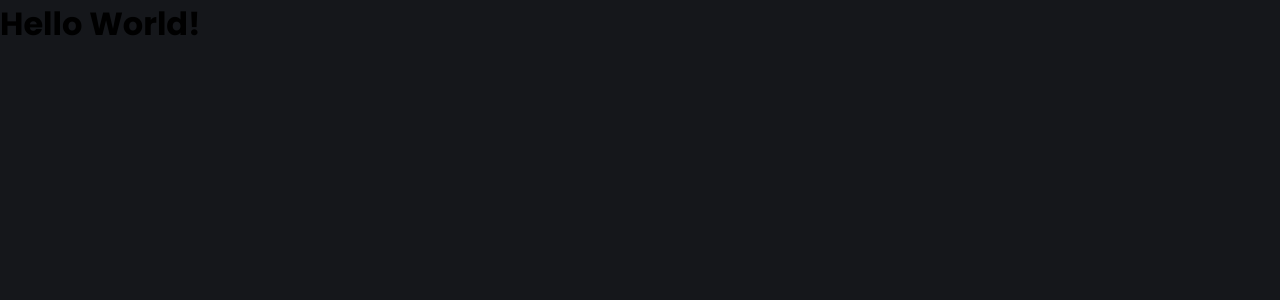
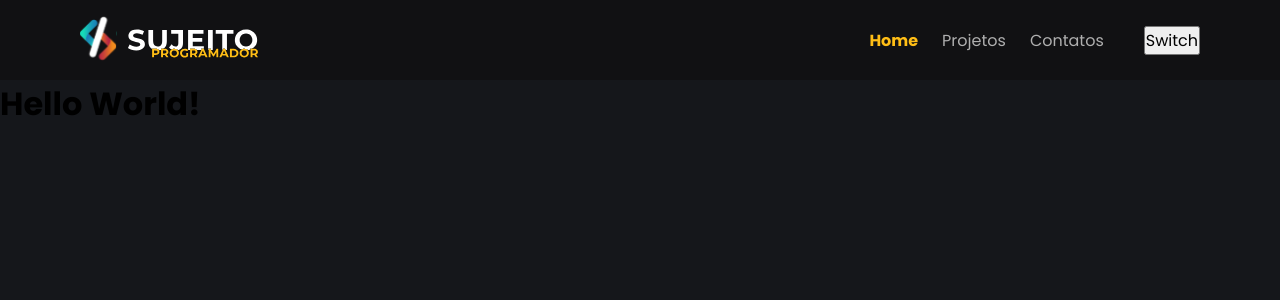
Before and after one commit to kenmarcos/portfolio-dev, a Next.js app: page / in a window 1280 px wide. Shown: the top 300 px of the page. Built offline with nearby package versions, Linux system fonts and the light colour scheme.

Commit message:
feat: create Header component

```diff
--- a/package.json
+++ b/package.json
@@ -13,12 +13,15 @@
     "@types/node": "18.11.17",
     "@types/react": "18.0.26",
     "@types/react-dom": "18.0.9",
+    "burger-menu": "^2.0.0",
     "eslint": "8.30.0",
     "eslint-config-next": "13.0.7",
     "next": "13.0.7",
+    "phosphor-react": "^1.4.1",
     "react": "18.2.0",
     "react-dom": "18.2.0",
     "sass": "^1.57.1",
     "typescript": "4.9.4"
-  }
+  },
+  "devDependencies": {}
 }
--- /dev/null
+++ b/src/components/ActiveLink/index.tsx
@@ -0,0 +1,26 @@
+import { ReactNode } from "react";
+import { useRouter } from "next/router";
+import Link, { LinkProps } from "next/link";
+
+interface ActiveLinkProps extends LinkProps {
+  activeClassName: string;
+  children: ReactNode;
+}
+
+const ActiveLink = ({
+  activeClassName,
+  children,
+  ...rest
+}: ActiveLinkProps) => {
+  const { asPath } = useRouter();
+
+  const className = asPath === rest.href ? activeClassName : "";
+
+  return (
+    <Link {...rest} className={className}>
+      {children}
+    </Link>
+  );
+};
+
+export default ActiveLink;
--- /dev/null
+++ b/src/components/Header/index.tsx
@@ -0,0 +1,41 @@
+import Image from "next/image";
+import Link from "next/link";
+
+import styles from "components/Header/styles.module.scss";
+import logo from "../../../public/images/logo.svg";
+import { List } from "phosphor-react";
+import ActiveLink from "components/ActiveLink";
+
+const Header = () => {
+  return (
+    <header className={styles.container}>
+      <div className={styles.content}>
+        <Link href="/">
+          <Image src={logo} alt="imagem do logo" />
+        </Link>
+
+        <div className={styles.burgerMenu}>
+          <List size={48} color="#fff" />
+        </div>
+
+        <div className={styles.navBar}>
+          <nav>
+            <ActiveLink href="/" activeClassName={styles.active}>
+              Home
+            </ActiveLink>
+            <ActiveLink href="/projetos" activeClassName={styles.active}>
+              Projetos
+            </ActiveLink>
+            <ActiveLink href="/contatos" activeClassName={styles.active}>
+              Contatos
+            </ActiveLink>
+          </nav>
+
+          <button>Switch</button>
+        </div>
+      </div>
+    </header>
+  );
+};
+
+export default Header;
--- /dev/null
+++ b/src/components/Header/styles.module.scss
@@ -0,0 +1,59 @@
+.container {
+  background-color: var(--gray-900);
+  height: 5rem;
+  padding: 0.8rem 1.5rem;
+
+  .content {
+    height: 100%;
+    max-width: 1120px;
+    margin: 0 auto;
+    display: flex;
+    justify-content: space-between;
+    align-items: center;
+
+    a {
+      height: 100%;
+
+      img {
+        cursor: pointer;
+        height: 100%;
+        width: 180px;
+      }
+    }
+
+    .navBar {
+      display: none;
+      gap: 2.5rem;
+      align-items: center;
+
+      nav {
+        display: flex;
+        gap: 1.5rem;
+        color: var(--gray-100);
+
+        a {
+          transition: color 0.2s;
+
+          &:hover {
+            color: var(--white);
+          }
+
+          &.active {
+            color: var(--yellow-500);
+            font-weight: bold;
+          }
+        }
+      }
+    }
+
+    @media (min-width: 992px) {
+      .burgerMenu {
+        display: none;
+      }
+
+      .navBar {
+        display: flex;
+      }
+    }
+  }
+}
--- a/src/pages/_app.tsx
+++ b/src/pages/_app.tsx
@@ -1,6 +1,13 @@
 import type { AppProps } from "next/app";
+
+import Header from "components/Header";
 import "styles/global.scss";
 
 export default function App({ Component, pageProps }: AppProps) {
-  return <Component {...pageProps} />;
+  return (
+    <>
+      <Header />
+      <Component {...pageProps} />
+    </>
+  );
 }
```
Also changed, not shown: 1 other file (tests, documents, lock files or other folders).
